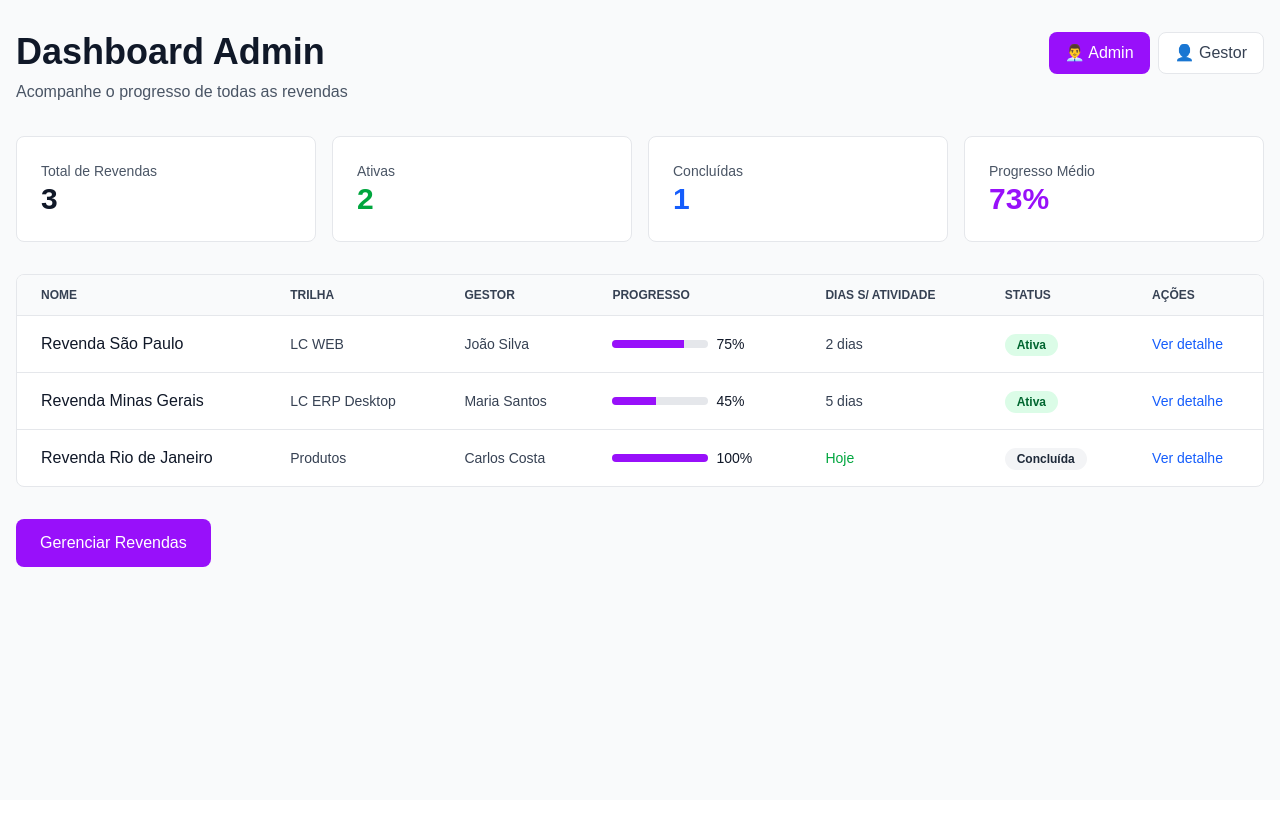
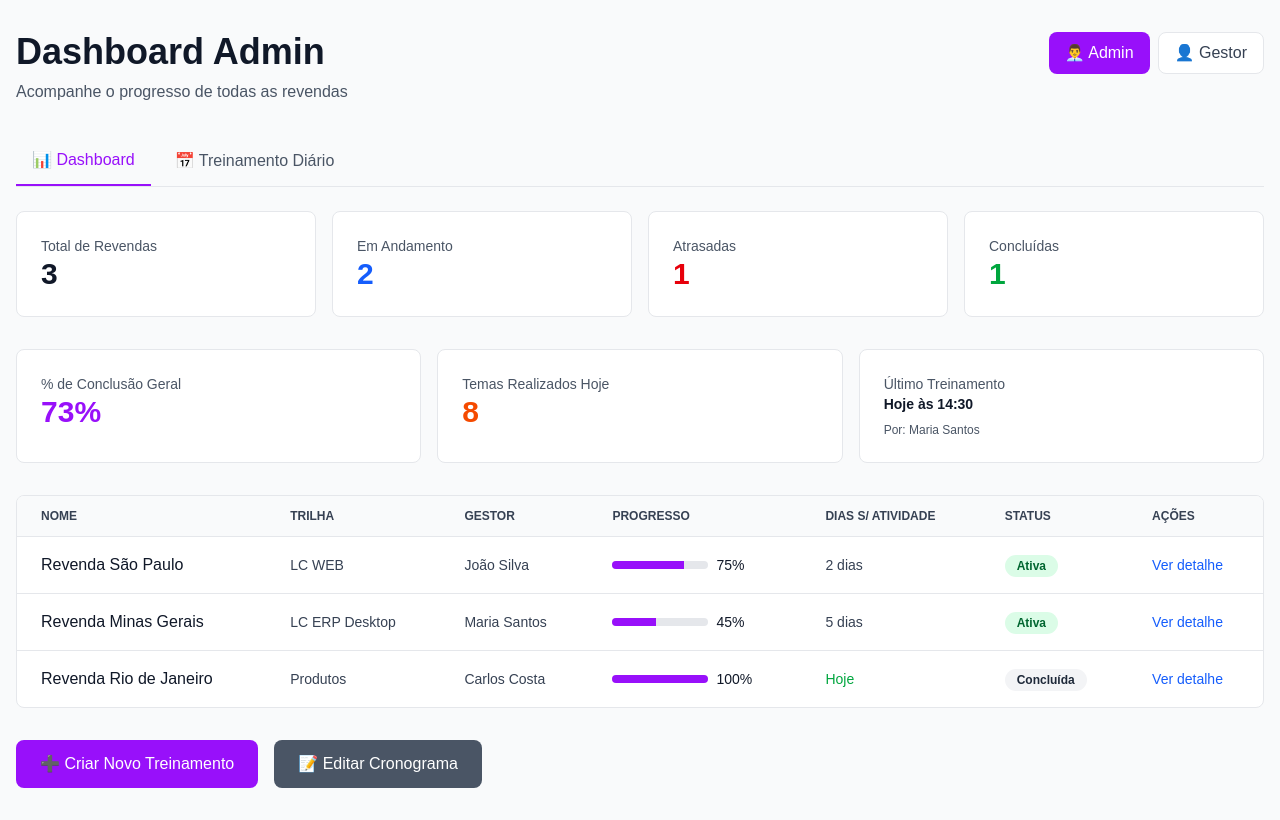
Before and after one commit to gerenciadecontas/decola-revenda, a Next.js app: page /login in a window 1280 px wide. Built offline with nearby package versions, Linux system fonts and the light colour scheme.

Commit message:
Add comprehensive dashboard with training daily view and metrics

```diff
--- a/app/login/page.tsx
+++ b/app/login/page.tsx
@@ -38,8 +38,42 @@ const mockRevendasGestor = [
   mockRevendas[1],
 ];
 
+const mockTreinamentoDiario = [
+  {
+    id: '1',
+    colaborador: 'João',
+    responsavel: 'Maria',
+    diaAtual: '4/10',
+    progresso: 32,
+    ultimaAtividade: 'Hoje 09:15',
+    status: 'em-dia',
+    statusEmoji: '🟢',
+  },
+  {
+    id: '2',
+    colaborador: 'Carlos',
+    responsavel: 'Pedro',
+    diaAtual: '2/10',
+    progresso: 15,
+    ultimaAtividade: 'Ontem',
+    status: 'pendente',
+    statusEmoji: '🟡',
+  },
+  {
+    id: '3',
+    colaborador: 'Ana',
+    responsavel: 'Maria',
+    diaAtual: '10/10',
+    progresso: 100,
+    ultimaAtividade: '07/08',
+    status: 'concluido',
+    statusEmoji: '✅',
+  },
+];
+
 export default function LoginPage() {
   const [view, setView] = useState<'admin' | 'gestor'>('admin');
+  const [subView, setSubView] = useState<'dashboard' | 'treinamento-diario'>('dashboard');
 
   const revendas = view === 'admin' ? mockRevendas : mockRevendasGestor;
 
@@ -50,11 +84,17 @@ export default function LoginPage() {
     mediaProgresso: Math.round(
       revendas.reduce((sum, r) => sum + r.percentual, 0) / revendas.length
     ),
+    emAndamento: revendas.filter((r) => r.percentual > 0 && r.percentual < 100).length,
+    atrasadas: revendas.filter((r) => r.diasSemAtividade && r.diasSemAtividade > 3).length,
+    temasHoje: 8,
+    ultimoTreinamento: 'Hoje às 14:30',
+    quemRealizou: 'Maria Santos',
   };
 
   return (
     <div className="min-h-screen bg-gray-50">
       <div className="max-w-7xl mx-auto px-4 py-8">
+        {/* Header */}
         <div className="mb-8 flex justify-between items-start">
           <div>
             <h1 className="text-4xl font-bold text-gray-900">
@@ -90,6 +130,33 @@ export default function LoginPage() {
           </div>
         </div>
 
+        {/* Sub Views Tabs */}
+        <div className="mb-6 flex gap-2 border-b border-gray-200">
+          <button
+            onClick={() => setSubView('dashboard')}
+            className={`px-4 py-3 font-medium transition-colors ${
+              subView === 'dashboard'
+                ? 'text-purple-600 border-b-2 border-purple-600'
+                : 'text-gray-600 hover:text-gray-900'
+            }`}
+          >
+            📊 Dashboard
+          </button>
+          <button
+            onClick={() => setSubView('treinamento-diario')}
+            className={`px-4 py-3 font-medium transition-colors ${
+              subView === 'treinamento-diario'
+                ? 'text-purple-600 border-b-2 border-purple-600'
+                : 'text-gray-600 hover:text-gray-900'
+            }`}
+          >
+            📅 Treinamento Diário
+          </button>
+        </div>
+
+        {/* Dashboard View */}
+        {subView === 'dashboard' && (
+          <>
             {/* Stats Cards */}
             <div className="grid grid-cols-1 md:grid-cols-4 gap-4 mb-8">
               <div className="bg-white rounded-lg border border-gray-200 p-6">
@@ -97,16 +164,33 @@ export default function LoginPage() {
                 <p className="text-3xl font-bold text-gray-900">{stats.totalRevendas}</p>
               </div>
               <div className="bg-white rounded-lg border border-gray-200 p-6">
-            <p className="text-gray-600 text-sm">Ativas</p>
-            <p className="text-3xl font-bold text-green-600">{stats.ativas}</p>
+                <p className="text-gray-600 text-sm">Em Andamento</p>
+                <p className="text-3xl font-bold text-blue-600">{stats.emAndamento}</p>
+              </div>
+              <div className="bg-white rounded-lg border border-gray-200 p-6">
+                <p className="text-gray-600 text-sm">Atrasadas</p>
+                <p className="text-3xl font-bold text-red-600">{stats.atrasadas}</p>
               </div>
               <div className="bg-white rounded-lg border border-gray-200 p-6">
                 <p className="text-gray-600 text-sm">Concluídas</p>
-            <p className="text-3xl font-bold text-blue-600">{stats.concluidas}</p>
+                <p className="text-3xl font-bold text-green-600">{stats.concluidas}</p>
+              </div>
+            </div>
+
+            {/* Additional Metrics */}
+            <div className="grid grid-cols-1 md:grid-cols-3 gap-4 mb-8">
+              <div className="bg-white rounded-lg border border-gray-200 p-6">
+                <p className="text-gray-600 text-sm">% de Conclusão Geral</p>
+                <p className="text-3xl font-bold text-purple-600">{stats.mediaProgresso}%</p>
               </div>
               <div className="bg-white rounded-lg border border-gray-200 p-6">
-            <p className="text-gray-600 text-sm">Progresso Médio</p>
-            <p className="text-3xl font-bold text-purple-600">{stats.mediaProgresso}%</p>
+                <p className="text-gray-600 text-sm">Temas Realizados Hoje</p>
+                <p className="text-3xl font-bold text-orange-600">{stats.temasHoje}</p>
+              </div>
+              <div className="bg-white rounded-lg border border-gray-200 p-6">
+                <p className="text-gray-600 text-sm">Último Treinamento</p>
+                <p className="text-sm font-semibold text-gray-900">{stats.ultimoTreinamento}</p>
+                <p className="text-xs text-gray-600 mt-2">Por: {stats.quemRealizou}</p>
               </div>
             </div>
 
@@ -197,8 +281,72 @@ export default function LoginPage() {
                   href="/admin/revendas"
                   className="px-6 py-3 bg-purple-600 text-white rounded-lg hover:bg-purple-700 transition-colors font-medium"
                 >
-              Gerenciar Revendas
+                  ➕ Criar Novo Treinamento
                 </Link>
+                <button className="px-6 py-3 bg-gray-600 text-white rounded-lg hover:bg-gray-700 transition-colors font-medium">
+                  📝 Editar Cronograma
+                </button>
+              </div>
+            )}
+          </>
+        )}
+
+        {/* Treinamento Diário View */}
+        {subView === 'treinamento-diario' && (
+          <div className="bg-white rounded-lg border border-gray-200 overflow-hidden">
+            <table className="w-full">
+              <thead className="bg-gray-50 border-b border-gray-200">
+                <tr>
+                  <th className="px-6 py-3 text-left text-xs font-semibold text-gray-700 uppercase">
+                    Colaborador
+                  </th>
+                  <th className="px-6 py-3 text-left text-xs font-semibold text-gray-700 uppercase">
+                    Responsável
+                  </th>
+                  <th className="px-6 py-3 text-left text-xs font-semibold text-gray-700 uppercase">
+                    Dia Atual
+                  </th>
+                  <th className="px-6 py-3 text-left text-xs font-semibold text-gray-700 uppercase">
+                    Progresso
+                  </th>
+                  <th className="px-6 py-3 text-left text-xs font-semibold text-gray-700 uppercase">
+                    Última Atividade
+                  </th>
+                  <th className="px-6 py-3 text-left text-xs font-semibold text-gray-700 uppercase">
+                    Status
+                  </th>
+                  <th className="px-6 py-3 text-left text-xs font-semibold text-gray-700 uppercase">
+                    Ações
+                  </th>
+                </tr>
+              </thead>
+              <tbody className="divide-y divide-gray-200">
+                {mockTreinamentoDiario.map((item) => (
+                  <tr key={item.id} className="hover:bg-gray-50 transition-colors">
+                    <td className="px-6 py-4 font-medium text-gray-900">{item.colaborador}</td>
+                    <td className="px-6 py-4 text-sm text-gray-700">{item.responsavel}</td>
+                    <td className="px-6 py-4 text-sm font-semibold text-gray-900">{item.diaAtual}</td>
+                    <td className="px-6 py-4">
+                      <div className="flex items-center gap-2">
+                        <div className="w-24 h-2 bg-gray-200 rounded-full overflow-hidden">
+                          <div
+                            className="h-full bg-purple-600"
+                            style={{ width: `${item.progresso}%` }}
+                          />
+                        </div>
+                        <span className="text-sm font-medium text-gray-900">{item.progresso}%</span>
+                      </div>
+                    </td>
+                    <td className="px-6 py-4 text-sm text-gray-700">{item.ultimaAtividade}</td>
+                    <td className="px-6 py-4 text-2xl">{item.statusEmoji}</td>
+                    <td className="px-6 py-4 text-sm space-x-2">
+                      <button className="text-blue-600 hover:underline">Marcar</button>
+                      <button className="text-green-600 hover:underline">Editar</button>
+                    </td>
+                  </tr>
+                ))}
+              </tbody>
+            </table>
           </div>
         )}
       </div>
```
Lines whose indentation alone changed are shown as unchanged.
